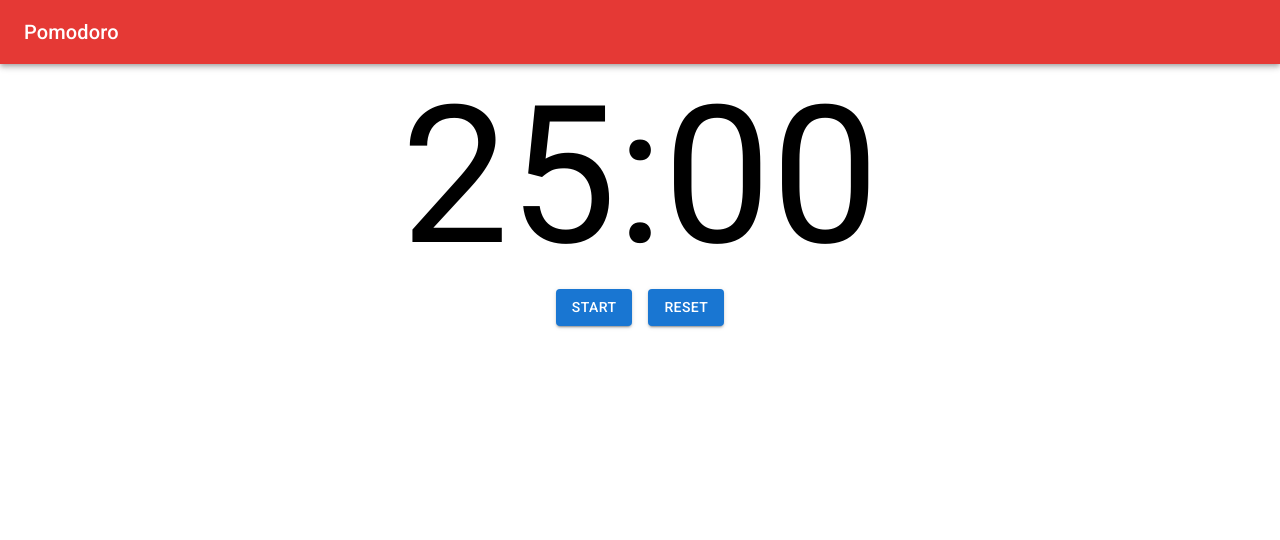
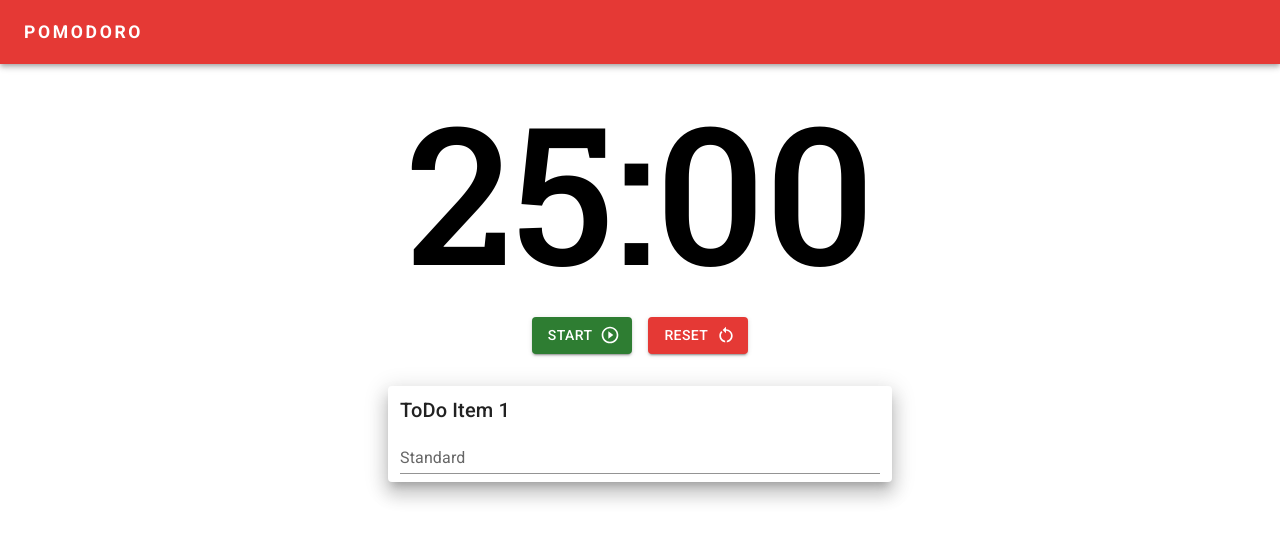
Before and after one commit to lukesims12/pomodoro-v2, a React (Vite) app: page / in a window 1280 px wide. Shown: the top 540 px of the page. Built offline with nearby package versions, Linux system fonts and the light colour scheme.

Commit message:
🚧 To do list.

```diff
--- a/index.html
+++ b/index.html
@@ -8,6 +8,7 @@
   <link rel="preconnect" href="https://fonts.googleapis.com">
   <link rel="preconnect" href="https://fonts.gstatic.com" crossorigin>
   <link href="https://fonts.googleapis.com/css2?family=Roboto:wght@300;400;500;700&display=swap" rel="stylesheet">
+  <link href="https://fonts.googleapis.com/css2?family=Roboto+Slab:wght@300;500;700&display=swap" rel="stylesheet">
 </head>
 <body>
   <div id="root"></div>
--- a/src/components/Home.tsx
+++ b/src/components/Home.tsx
@@ -1,12 +1,14 @@
 import { FunctionComponent } from "react";
 import Navbar from "./Navbar";
 import Pomodoro from "./Pomodoro";
+import ToDoList from "./ToDoList";
 
 const Home: FunctionComponent = () => {
     return(
         <>
             <Navbar />
             <Pomodoro />
+            <ToDoList />
         </>
     );
 }
--- a/src/components/Navbar.tsx
+++ b/src/components/Navbar.tsx
@@ -6,7 +6,7 @@ const Navbar: FunctionComponent = () => {
     return (
         <AppBar position="static" sx={{ background: red[600]}}>
             <Toolbar>
-                <Typography variant="h6" component="div" sx={{ flexGrow: 1 }}>
+                <Typography sx={{ flexGrow: 1, fontWeight: '700', fontSize: '1.1em', textTransform: 'uppercase', letterSpacing: '.15em' }}>
                     Pomodoro
                 </Typography>
             </Toolbar>
--- a/src/components/Pomodoro.tsx
+++ b/src/components/Pomodoro.tsx
@@ -1,5 +1,9 @@
-import { Button, Container, Typography } from "@mui/material";
+import { Button, Container } from "@mui/material";
 import { FunctionComponent, useEffect, useState } from "react";
+import PlayCircleOutlineIcon from '@mui/icons-material/PlayCircleOutline';
+import PauseCircleOutlineIcon from '@mui/icons-material/PauseCircleOutline';
+import RestartAltIcon from '@mui/icons-material/RestartAlt';
+import { green, red } from "@mui/material/colors";
 
 const Pomodoro: FunctionComponent = () => {
     const [seconds, setSeconds] = useState(25 * 60);
@@ -16,23 +20,33 @@ const Pomodoro: FunctionComponent = () => {
 
     useEffect(() => {
         const int = setInterval(() => {
-            if (!paused) {
-                setSeconds(s => s - 1);
-            }
+            if (!paused) setSeconds(s => s - 1);
         }, 1000);
-        return () => {
-            clearInterval(int);
-        };
+        return () => { clearInterval(int) };
     }, [paused]);
 
     return (
         <Container>
             <div style={{display: 'flex', justifyContent: 'center'}}>
-                <div style={{fontSize: '12em'}}>{time}</div>
+                <div style={{fontSize: '12em', fontFamily: 'Roboto Slab', fontWeight: '500'}}>{time}</div>
             </div>
             <div style={{display: 'flex', justifyContent: 'center', gap: '1em'}}>
-                <div><Button onClick={paused ? startTimer : pauseTimer} variant="contained" color={paused ? "primary" : "error"}>{paused ? "Start" : "Pause"}</Button></div>
-                <div><Button onClick={resetTimer} variant="contained" color="primary">Reset</Button></div>
+                <Button
+                    onClick={paused ? startTimer : pauseTimer}
+                    endIcon={paused ? <PlayCircleOutlineIcon /> : <PauseCircleOutlineIcon />}
+                    variant="contained"
+                    sx={{'&:hover': {background: paused ? green[700] : red[500]}, background: paused ? green[800] : red[600]}}
+                >
+                    {paused ? "Start" : "Pause"}
+                </Button>
+                <Button
+                    onClick={resetTimer}
+                    variant="contained"
+                    endIcon={<RestartAltIcon />}
+                    sx={{'&:hover': {background: red[500]}, background: red[600]}}
+                >
+                    Reset
+                </Button>
             </div>
         </Container>
     );
--- /dev/null
+++ b/src/components/ToDoList.tsx
@@ -0,0 +1,15 @@
+import { Container, Paper, TextField, Typography } from "@mui/material";
+import { FunctionComponent } from "react";
+
+const ToDoList: FunctionComponent = () => {
+    return(
+        <div style={{display: 'flex', justifyContent: 'center', margin : '2em 0', alignItems: 'center', flexDirection: 'row'}}>
+            <Paper elevation={12} sx={{padding: '.5em .75em', width: '30em'}}>
+                <Typography variant="h6">ToDo Item 1</Typography>
+                <TextField id="standard-basic" label="Standard" variant="standard" sx={{width: '100%'}} />
+            </Paper>
+        </div>
+    );
+}
+
+export default ToDoList;
```
